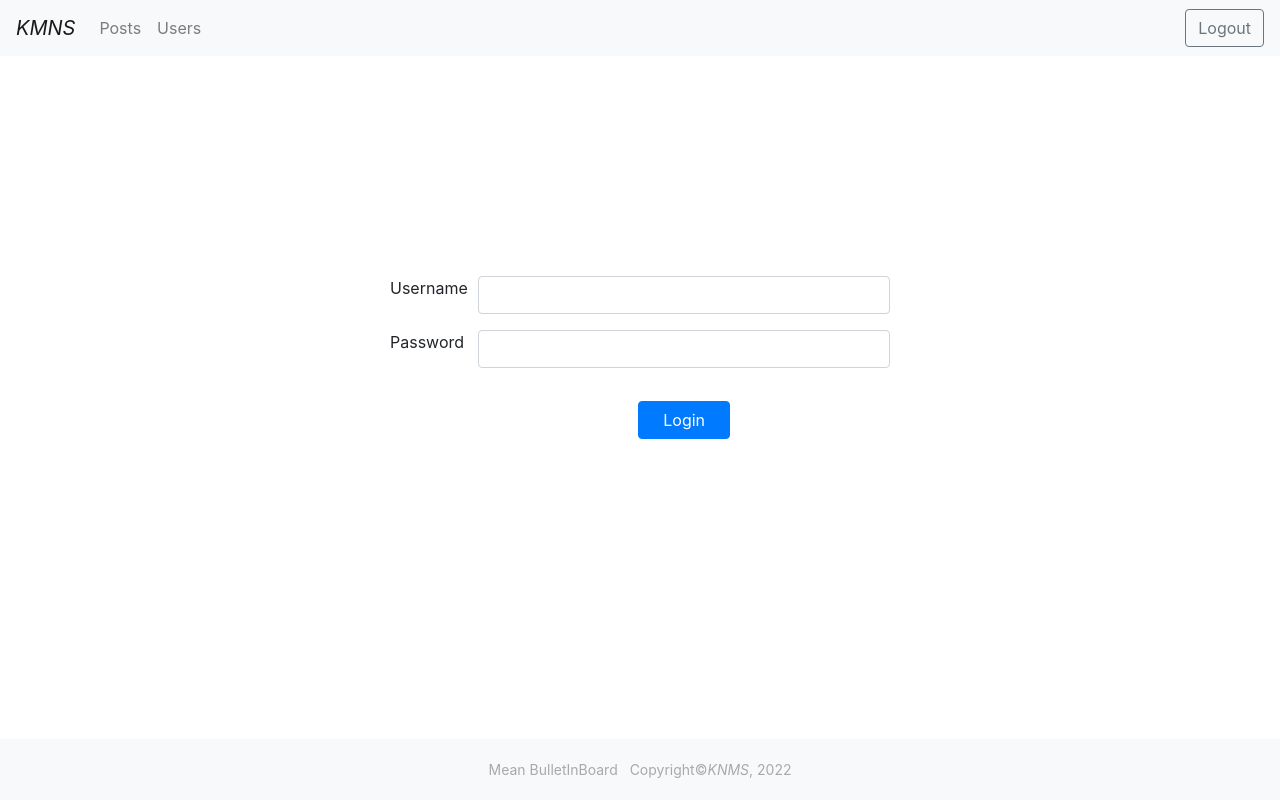
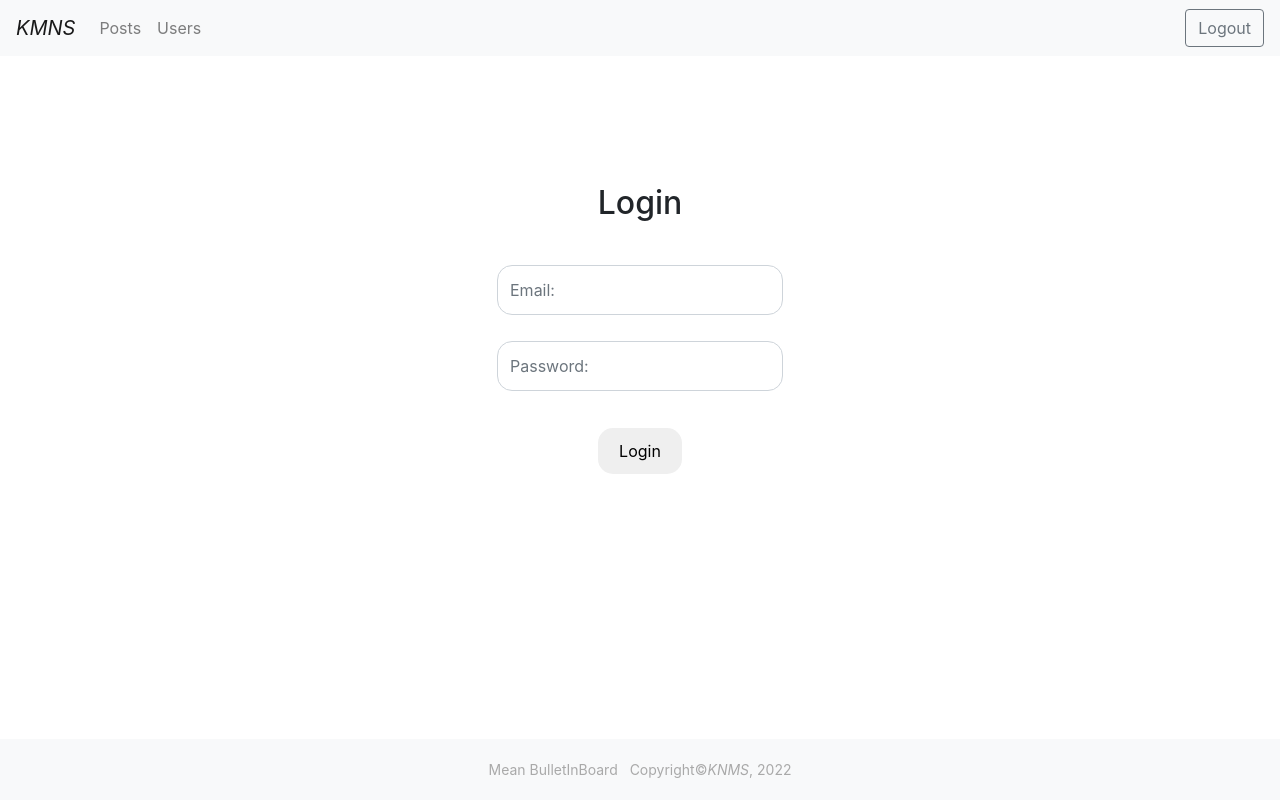
Before and after one commit to naylin2/MEAN-bulletinboard, an Angular app in the folder ui/: page / in a window 1280 px wide. Built offline with nearby package versions, Linux system fonts and the light colour scheme.

Commit message:
[update] login design

```diff
--- a/ui/src/app/components/login/login.component.css
+++ b/ui/src/app/components/login/login.component.css
@@ -1,4 +1,43 @@
+.login {
+  width: 20%;
+  margin: 10% auto 0;
+  text-align: center;
+}
+
+h2 {
+  padding-bottom: 30px;
+}
+
 .login-form {
-  width: 500px;
-  margin: 220px auto 0;
+  text-align: left;
 }
+
+.button {
+  border-radius: 15px;
+  padding: 10px 20px;
+  margin: 0 auto;
+  display: block;
+}
+
+.button:hover {
+  opacity: .8;
+}
+
+.form-control {
+  margin: 5px 0;
+  border-radius: 15px;
+}
+
+input.form-control {
+  height: 50px;
+}
+
+textarea.form-control {
+  height: 300px;
+}
+
+.form-control:focus {
+  border-color: inherit;
+  -webkit-box-shadow: none;
+  box-shadow: none;
+}
--- a/ui/src/app/components/login/login.component.html
+++ b/ui/src/app/components/login/login.component.html
@@ -1,28 +1,15 @@
-<form class="login-form" [formGroup]="loginForm" (ngSubmit)="handleLogin()">
-  <div class="row form-group">
-    <div class="col-2">
-      <label for="username">Username</label>
+<div class="login">
+  <h2>Login</h2>
+  <form class="login-form" [formGroup]="loginForm" (ngSubmit)="handleLogin()">
+    <div class="row form-group">
+      <input placeholder="Email:" type="text" name="name" id="username" class="form-control" formControlName="username">
     </div>
-    <div class="col-10">
-      <input type="text" name="name" id="username" class="form-control" formControlName="username">
+    <div class="row form-group">
+      <input placeholder="Password:" type="password" name="password" id="password" class="form-control" formControlName="password">
     </div>
-  </div>
-  <div class="row form-group">
-    <div class="col-2">
-      <label for="password">Password</label>
-    </div>
-    <div class="col-10">
-      <input type="password" name="password" id="password" class="form-control" formControlName="password">
-    </div>
-  </div>
-  <div class="row form-group">
-    <div class="col-10 offset-2">
+    <div class="row form-group">
       <span class="text-danger">{{err}}</span>
     </div>
-  </div>
-  <div class="row form-group">
-    <div class="col-10 offset-2 text-center">
-      <button type="submit" class="btn btn-primary px-4">Login</button>
-    </div>
-  </div>
-</form>
+    <button type="submit" class="btn button">Login</button>
+  </form>
+</div>
```
